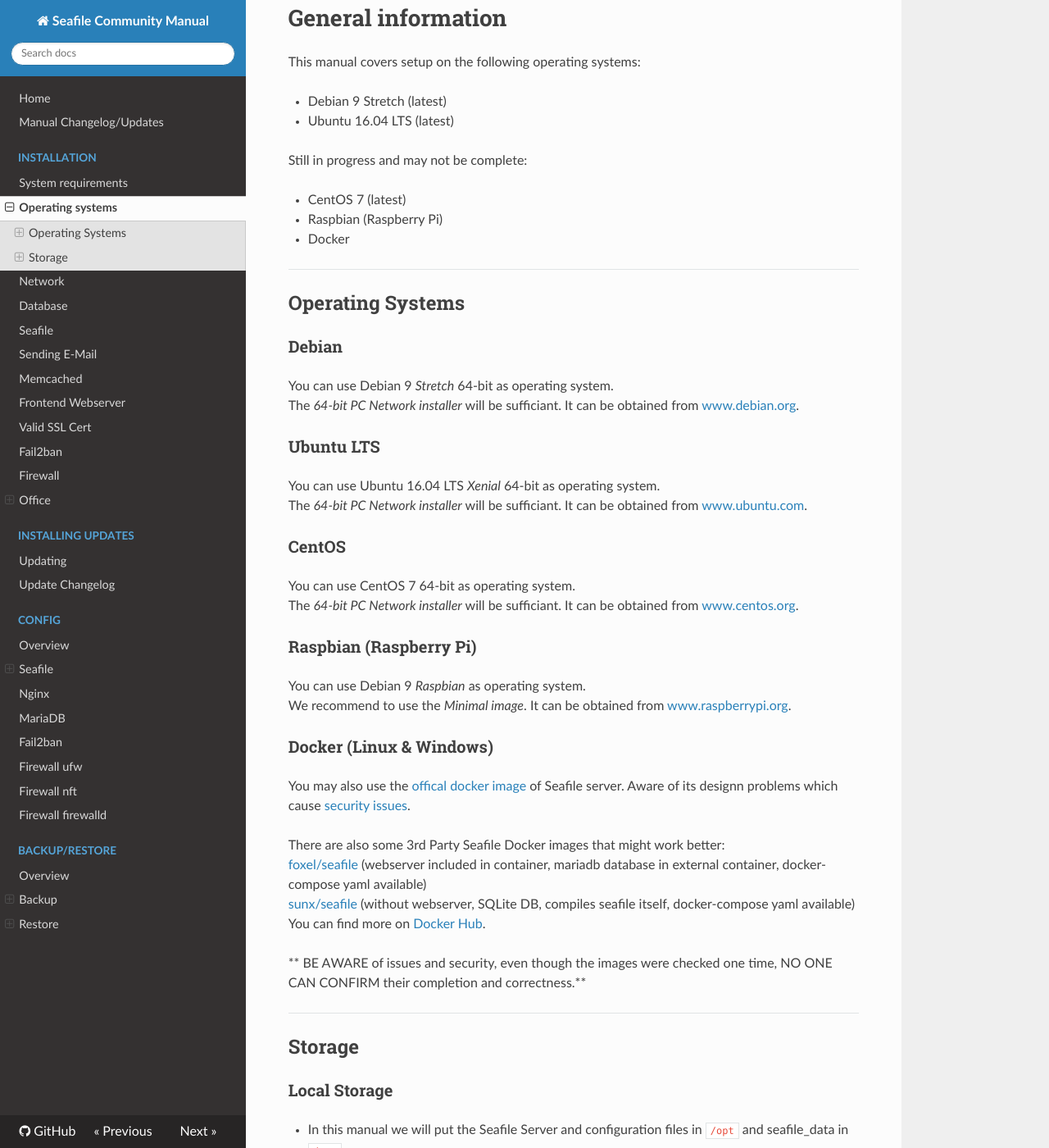
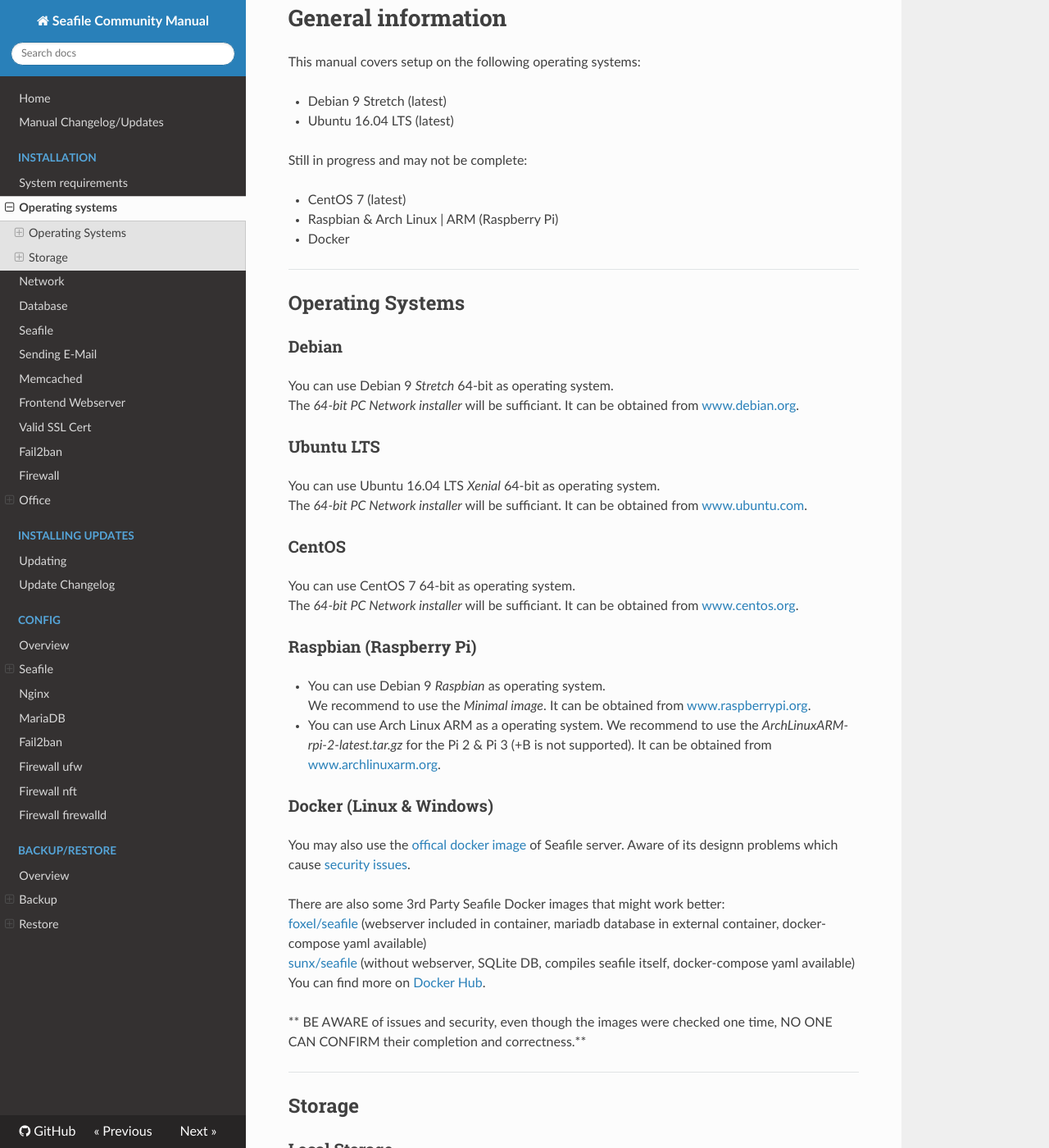
Before and after one commit to DerDanilo/seafile-community-manual, an MkDocs documentation site: the page built from docs/installation/operating-system.md, in a window 1280 px wide and 1400 px high, scrolled down 457 px. Shown: the whole window at 82% size. Built offline with MkDocs 1.6.1, drawn with Linux system fonts in a browser that asks for light colours; nearby versions of some CDN libraries; old or Windows-style settings are respelled for this version of MkDocs.

Commit message:
Update operating-system.md
Arch Linux | ARM

```diff
--- a/docs/installation/operating-system.md
+++ b/docs/installation/operating-system.md
@@ -11,7 +11,7 @@ This manual covers setup on the following operating systems:
 Still in progress and may not be complete:
 
 * CentOS 7 (latest)
-* Raspbian (Raspberry Pi)
+* Raspbian & Arch Linux | ARM (Raspberry Pi)
 * Docker
 
 ---
@@ -30,8 +30,11 @@ You can use CentOS 7 64-bit as operating system.
 The *64-bit PC Network installer* will be sufficiant. It can be obtained from [www.centos.org](https://www.centos.org/download/).
 
 ### Raspbian (Raspberry Pi)
-You can use  Debian 9 *Raspbian* as operating system.
+* You can use Debian 9 *Raspbian* as operating system.
 We recommend to use the *Minimal image*. It can be obtained from [www.raspberrypi.org](https://www.raspberrypi.org/downloads/raspbian/).
+
+* You can use Arch Linux ARM as a operating system.
+We recommend to use the *ArchLinuxARM-rpi-2-latest.tar.gz* for the Pi 2 & Pi 3 (+B is not supported). It can be obtained from [www.archlinuxarm.org](http://sg.mirror.archlinuxarm.org/os/).
 
 ### Docker (Linux & Windows)
 You may also use the [offical docker image](https://hub.docker.com/r/seafileltd/seafile/) of Seafile server. Aware of its designn problems which cause [security issues](https://forum.seafile.com/t/docker-migration/6732/4).
```
